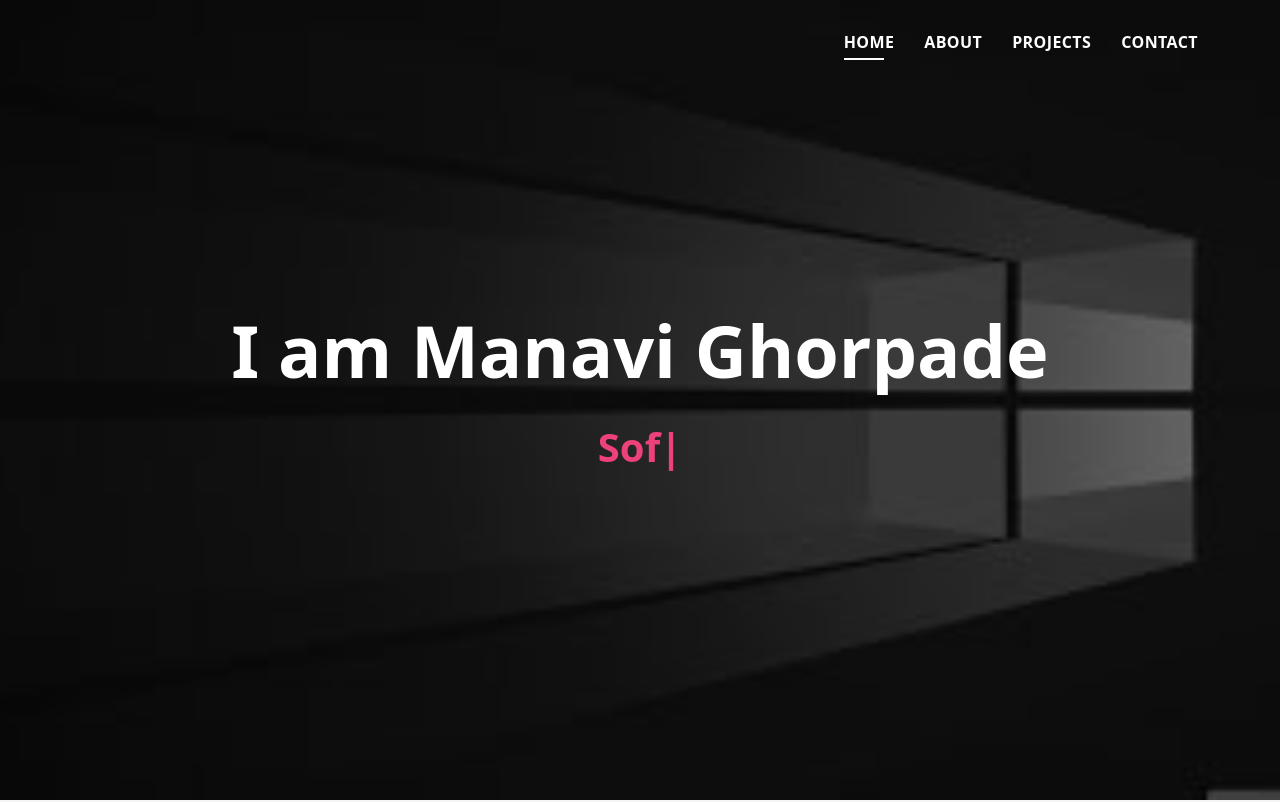
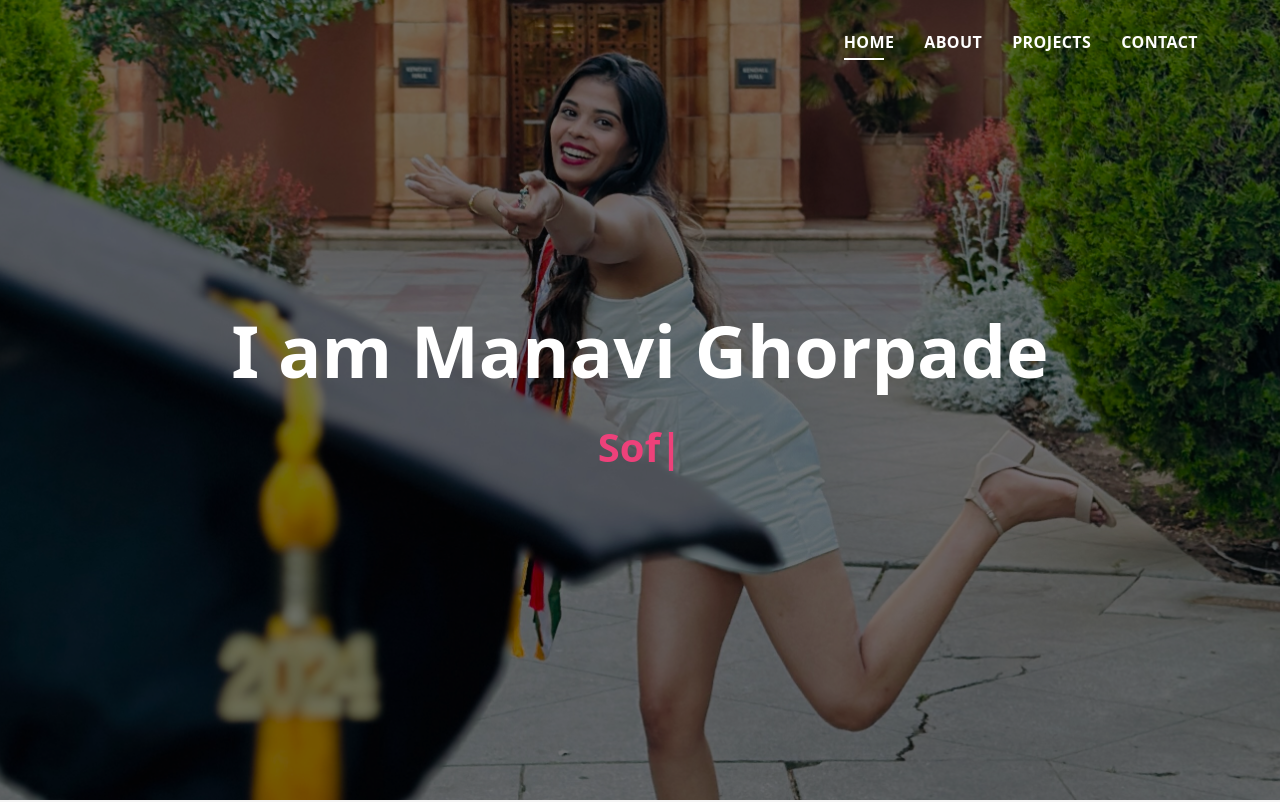
Before and after one commit to Manavi-ghorpade/manavighorpade, a plain HTML site: page index.html in a window 1280 px wide. Shown: the top 802 px of the page. Drawn offline with Linux system fonts and the light colour scheme.

Commit message:
Update index.html

```diff
--- a/index.html
+++ b/index.html
@@ -46,7 +46,7 @@
 
 
   <!-- ======= Hero Section ======= -->
-  <div id="hero" class="hero route bg-image" style="background-image: url(assets/img/hero-bg.jpg)">
+  <div id="hero" class="hero route bg-image" style="background-image: url(assets/img/IMG_1782.jpg)">
     <div class="overlay-itro"></div>
     <div class="hero-content display-table">
       <div class="table-cell">
```
